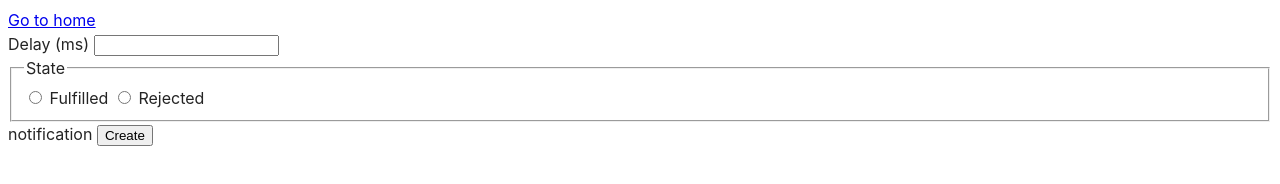
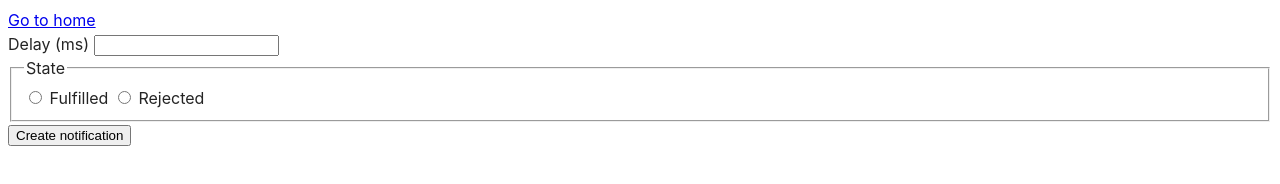
Before and after one commit to AgentKisa/goit-js-hw-10, a website built with Vite: page src/2-snackbar.html in a window 1280 px wide. Built offline with nearby package versions, Linux system fonts and the light colour scheme.

Commit message:
snackbar 2.0

```diff
--- a/src/2-snackbar.html
+++ b/src/2-snackbar.html
@@ -31,8 +31,8 @@
                 Rejected
             </label>
         </fieldset>
-        notification
-        <button type="submit">Create </button>
+
+        <button type="submit">Create notification</button>
     </form>
 
     <script type="module" src="./js/2-snackbar.js"></script>
```
